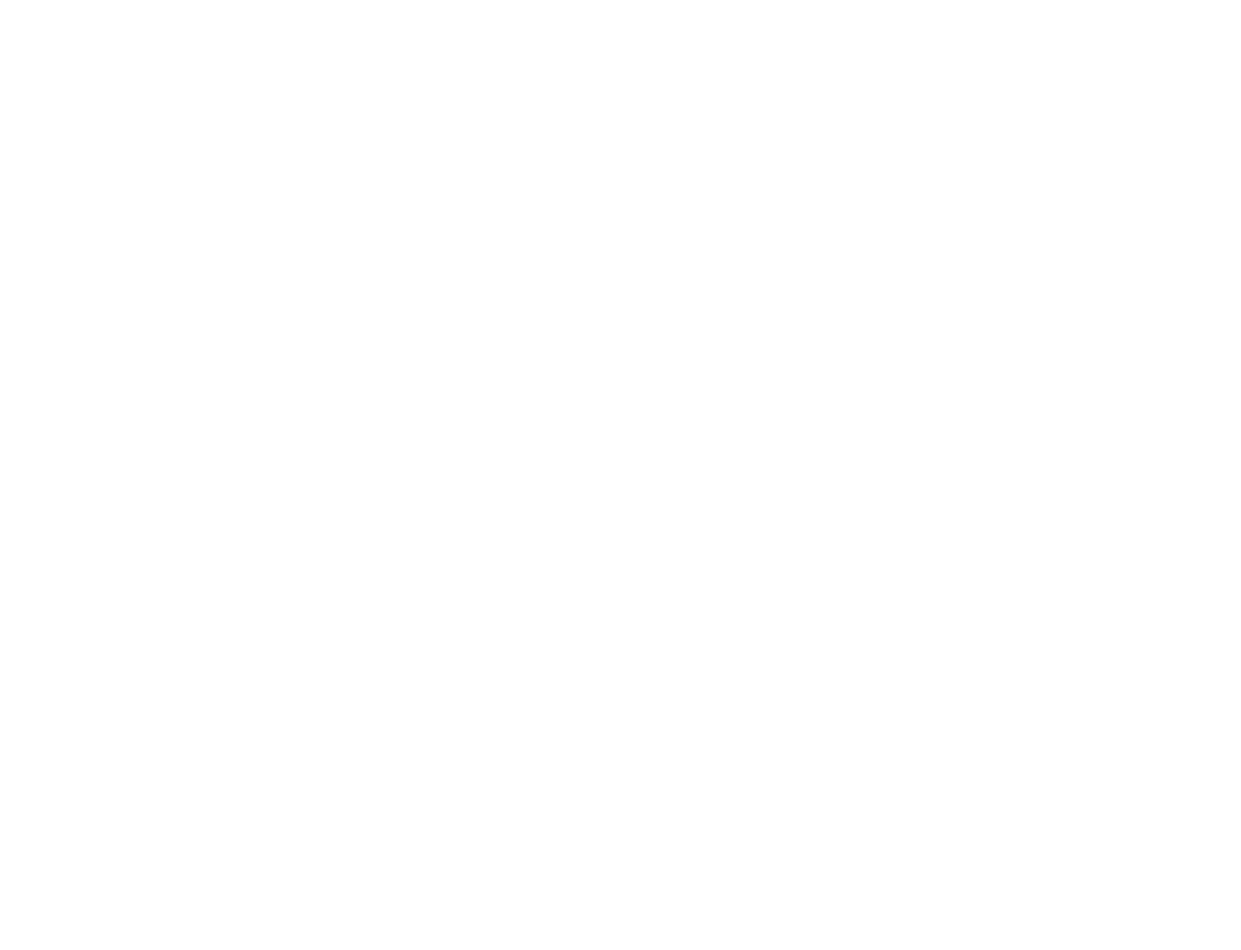
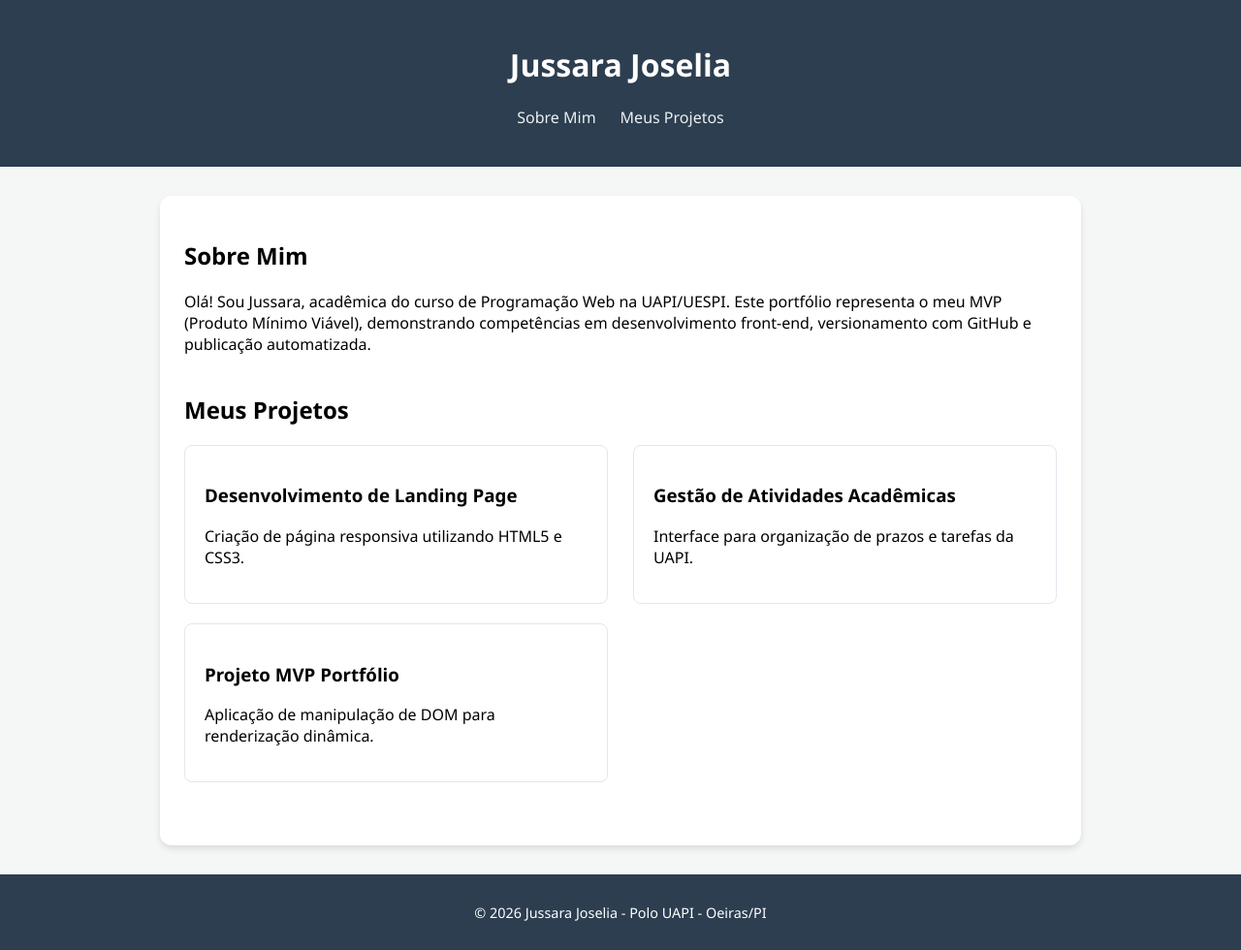
Before and after one commit to Ediane-bee/portifolio2, a plain HTML site: page index.html in a window 1280 px wide. Shown: the whole page at 97% size. Before the commit the page ends 800 px from the top, so only its background shows below. Drawn offline with Linux system fonts and the light colour scheme.

Commit message:
Revamp index.html for professional portfolio

```diff
--- a/index.html
+++ b/index.html
@@ -1,13 +1,142 @@
 <!DOCTYPE html>
-<html>
+<html lang="pt-br">
 <head>
-    <title>Portfólio Ediane</title>
+    <meta charset="UTF-8">
+    <meta name="viewport" content="width=device-width, initial-scale=1.0">
+    <title>Portfólio Profissional - Jussara</title>
     <style>
-        /* COLE TODO O SEU CODIGO DO style.css AQUI DENTRO */
+        /* CSS3 - Estilização com Flexbox e Responsividade */
+        body {
+            font-family: 'Segoe UI', Tahoma, Geneva, Verdana, sans-serif;
+            margin: 0;
+            padding: 0;
+            background-color: #f4f7f6;
+            display: flex;
+            flex-direction: column;
+            min-height: 100vh;
+        }
+
+        header {
+            background-color: #2c3e50;
+            color: white;
+            padding: 1.5rem;
+            text-align: center;
+        }
+
+        nav ul {
+            list-style: none;
+            padding: 0;
+            display: flex;
+            justify-content: center;
+            gap: 25px;
+            margin-top: 10px;
+        }
+
+        nav a { color: #ecf0f1; text-decoration: none; font-weight: 500; }
+        nav a:hover { color: #3498db; }
+
+        main {
+            flex: 1;
+            max-width: 900px;
+            width: 90%;
+            margin: 30px auto;
+            background: white;
+            padding: 25px;
+            border-radius: 12px;
+            box-shadow: 0 4px 6px rgba(0,0,0,0.1);
+        }
+
+        section { margin-bottom: 40px; }
+
+        /* Grade de Projetos com Flexbox */
+        #lista-projetos {
+            display: flex;
+            flex-wrap: wrap;
+            gap: 20px;
+            justify-content: space-between;
+        }
+
+        .card-projeto {
+            border: 1px solid #e1e8ed;
+            padding: 20px;
+            border-radius: 8px;
+            width: calc(45% - 10px); /* Ajuste para caber 2 por linha */
+            background: #ffffff;
+            transition: transform 0.2s;
+        }
+
+        .card-projeto:hover { transform: translateY(-5px); border-color: #3498db; }
+
+        @media (max-width: 600px) {
+            .card-projeto { width: 100%; } /* Responsividade para celular */
+        }
+
+        footer {
+            background-color: #2c3e50;
+            color: white;
+            text-align: center;
+            padding: 15px;
+            font-size: 0.9rem;
+        }
     </style>
 </head>
 <body>
-    <div id="root">
-        </div>
+
+    <header>
+        <h1>Jussara Joselia</h1>
+        <nav>
+            <ul>
+                <li><a href="#sobre">Sobre Mim</a></li>
+                <li><a href="#projetos">Meus Projetos</a></li>
+            </ul>
+        </nav>
+    </header>
+
+    <main>
+        <section id="sobre">
+            <h2>Sobre Mim</h2>
+            <p>Olá! Sou Jussara, acadêmica do curso de Programação Web na UAPI/UESPI. Este portfólio representa o meu MVP (Produto Mínimo Viável), demonstrando competências em desenvolvimento front-end, versionamento com GitHub e publicação automatizada.</p>
+        </section>
+
+        <section id="projetos">
+            <h2>Meus Projetos</h2>
+            <div id="lista-projetos"></div>
+        </section>
+    </main>
+
+    <footer>
+        <p>&copy; 2026 Jussara Joselia - Polo UAPI - Oeiras/PI</p>
+    </footer>
+
+    <script>
+        /* INTERATIVIDADE: Implementação via Array de Objetos (Exigência do Professor) */
+        const meusProjetos = [
+            {
+                titulo: "Desenvolvimento de Landing Page",
+                descricao: "Criação de página responsiva utilizando HTML5 e CSS3."
+            },
+            {
+                titulo: "Gestão de Atividades Acadêmicas",
+                descricao: "Interface para organização de prazos e tarefas da UAPI."
+            },
+            {
+                titulo: "Projeto MVP Portfólio",
+                descricao: "Aplicação de manipulação de DOM para renderização dinâmica."
+            }
+        ];
+
+        const gridProjetos = document.getElementById('lista-projetos');
+
+        /* Função para renderizar os itens do array no HTML */
+        meusProjetos.forEach(projeto => {
+            const card = document.createElement('div');
+            card.className = 'card-projeto';
+            card.innerHTML = `
+                <h3>${projeto.titulo}</h3>
+                <p>${projeto.descricao}</p>
+            `;
+            gridProjetos.appendChild(card);
+        });
+    </script>
 </body>
 </html>
```
